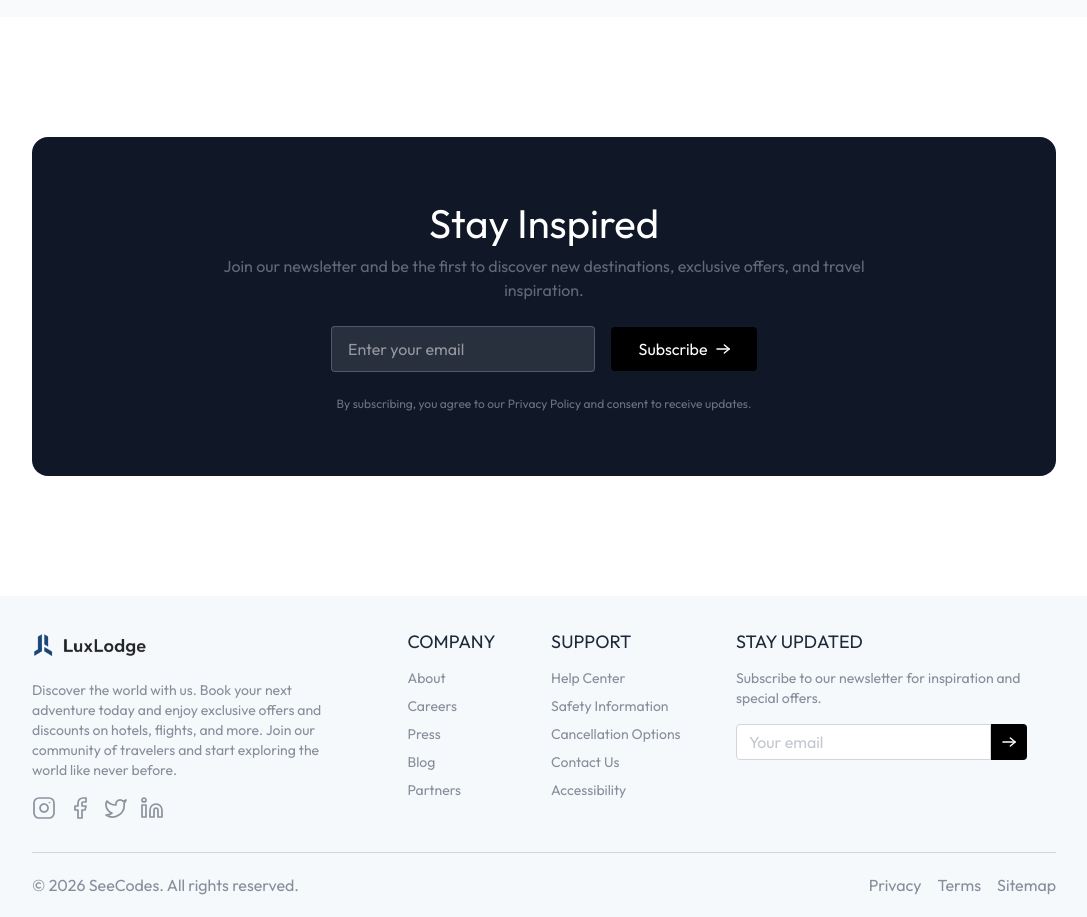
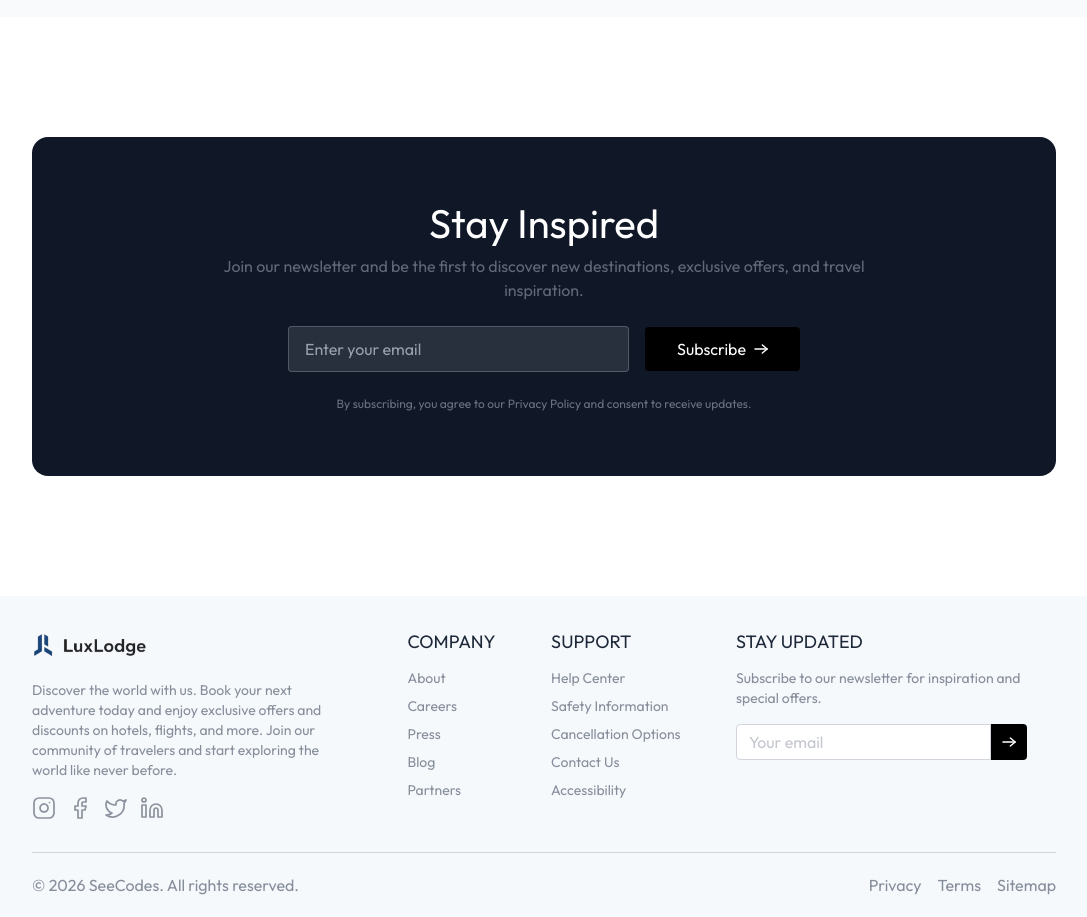
Before and after one commit to manishkr6/sikkim-luxlodge, a React (Vite) app: page / in a window 1280 px wide. Shown: the part 4160-5077 px from the top of the page, without its empty margins (96-1183 px from the left). Built offline with nearby package versions, Linux system fonts and the light colour scheme; no server answers; a web font is replaced by a local one.

Commit message:
Integrate Brevo backend for newsletter subscription

```diff
--- a/src/components/NewsLetter.jsx
+++ b/src/components/NewsLetter.jsx
@@ -1,8 +1,63 @@
-import React from "react";
+import React, { useState } from "react";
 import { assets } from "../assets/assets";
 import Title from "./Title";
 
 const NewsLetter = () => {
+  // Vite environment variable (this fixes "process not defined")
+  const backendUrl = import.meta.env.VITE_BACKEND_URL || "http://localhost:5000";
+
+  const [email, setEmail] = useState("");
+  const [message, setMessage] = useState("");
+  const [loading, setLoading] = useState(false);
+  const [isError, setIsError] = useState(false);
+
+  const handleSubmit = async (e) => {
+    e.preventDefault();
+    setMessage("");
+    setIsError(false);
+
+    if (!email.trim()) {
+      setMessage("Please enter your email address");
+      setIsError(true);
+      return;
+    }
+
+    if (!/\S+@\S+\.\S+/.test(email)) {
+      setMessage("Please enter a valid email address");
+      setIsError(true);
+      return;
+    }
+
+    setLoading(true);
+
+    try {
+      const response = await fetch(`${backendUrl}/api/newsletter/subscribe`, {
+        method: "POST",
+        headers: {
+          "Content-Type": "application/json",
+        },
+        body: JSON.stringify({ email: email.trim() }),
+      });
+
+      const data = await response.json();
+
+      if (response.ok) {
+        setMessage("Thank you! Check your inbox for confirmation.");
+        setEmail("");
+        setIsError(false);
+      } else {
+        setMessage(data.error || "Failed to subscribe. Please try again.");
+        setIsError(true);
+      }
+    } catch (err) {
+      console.error("Subscription error:", err);
+      setMessage("Network error. Please check your connection and try again.");
+      setIsError(true);
+    } finally {
+      setLoading(false);
+    }
+  };
+
   return (
     <div className="flex flex-col items-center max-w-5xl lg:w-full rounded-2xl px-4 py-12 md:py-16 mx-2 lg:mx-auto my-30 bg-gray-900 text-white">
       <Title
@@ -10,24 +65,45 @@ const NewsLetter = () => {
         subTitle="Join our newsletter and be the first to discover new destinations, exclusive offers, and travel inspiration."
       />
 
-      <div className="flex flex-col md:flex-row items-center justify-center gap-4 mt-6">
+      <form
+        onSubmit={handleSubmit}
+        className="flex flex-col md:flex-row items-center justify-center gap-4 mt-6 w-full max-w-lg"
+      >
         <input
-          type="text"
-          className="bg-white/10 px-4 py-2.5 border border-white/20 rounded outline-none max-w-66 w-full"
+          type="email"
+          value={email}
+          onChange={(e) => setEmail(e.target.value)}
           placeholder="Enter your email"
+          required
+          disabled={loading}
+          className="bg-white/10 px-4 py-2.5 border border-white/20 rounded outline-none w-full md:flex-1 text-white placeholder:text-gray-400"
         />
-        <button className="flex items-center justify-center gap-2 group bg-black px-4 md:px-7 py-2.5 rounded active:scale-95 transition-all">
-          Subscribe
-          <img
-            src={assets.arrowIcon}
-            alt=""
-            className="w-3.5 invert group-hover:translate-x-1 transition-all"
-          />
+        <button
+          type="submit"
+          disabled={loading}
+          className={`flex items-center justify-center gap-2 group bg-black px-6 md:px-8 py-2.5 rounded active:scale-95 transition-all min-w-[140px] ${
+            loading ? "opacity-70 cursor-not-allowed" : ""
+          }`}
+        >
+          {loading ? "Subscribing..." : "Subscribe"}
+          {!loading && (
+            <img
+              src={assets.arrowIcon}
+              alt="arrow"
+              className="w-3.5 invert group-hover:translate-x-1 transition-all"
+            />
+          )}
         </button>
-      </div>
+      </form>
+
+      {message && (
+        <p className={`mt-4 text-sm text-center ${isError ? "text-red-400" : "text-green-400"}`}>
+          {message}
+        </p>
+      )}
+
       <p className="text-gray-500 mt-6 text-xs text-center">
-        By subscribing, you agree to our Privacy Policy and consent to receive
-        updates.
+        By subscribing, you agree to our Privacy Policy and consent to receive updates.
       </p>
     </div>
   );
```
